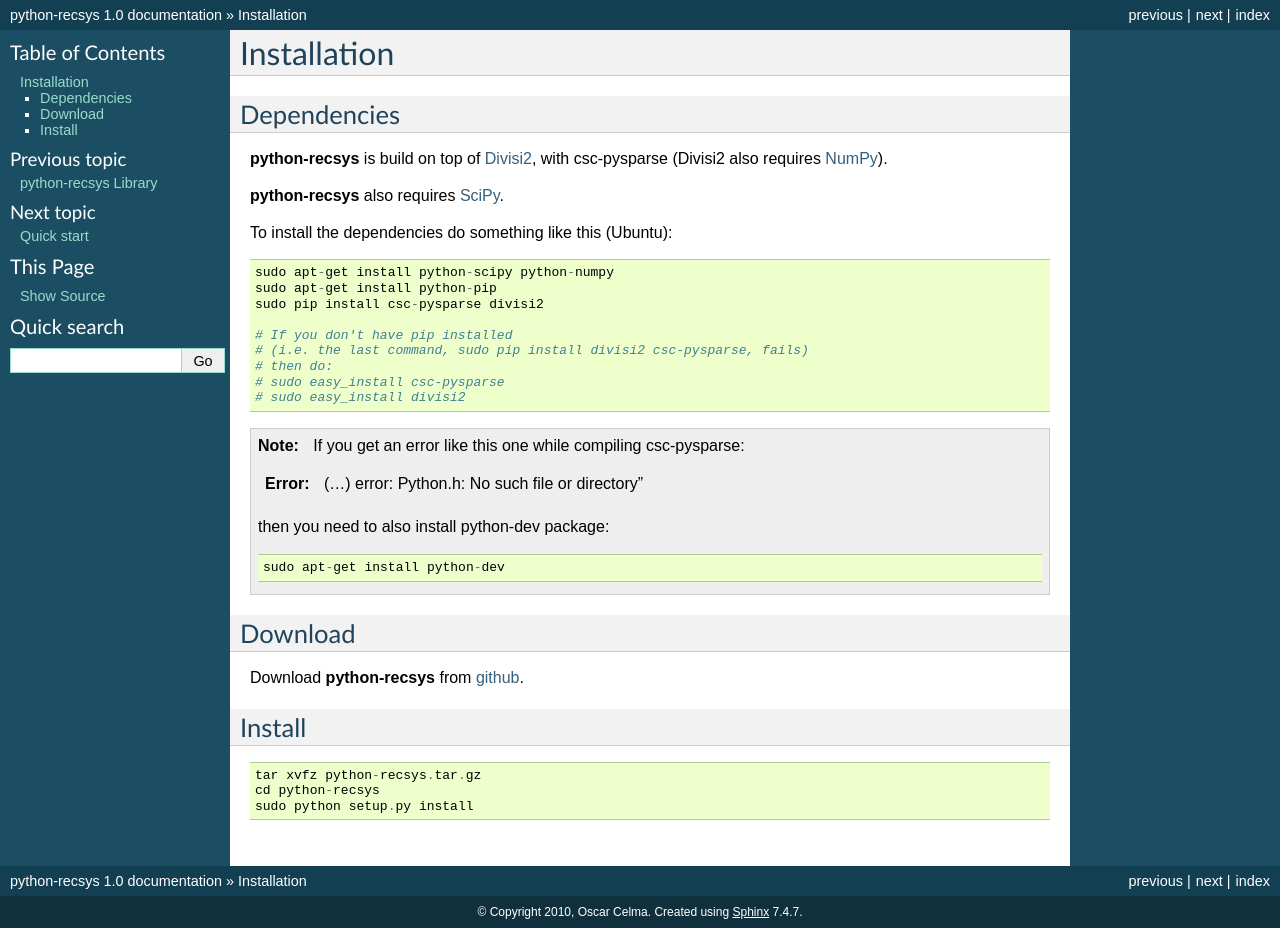
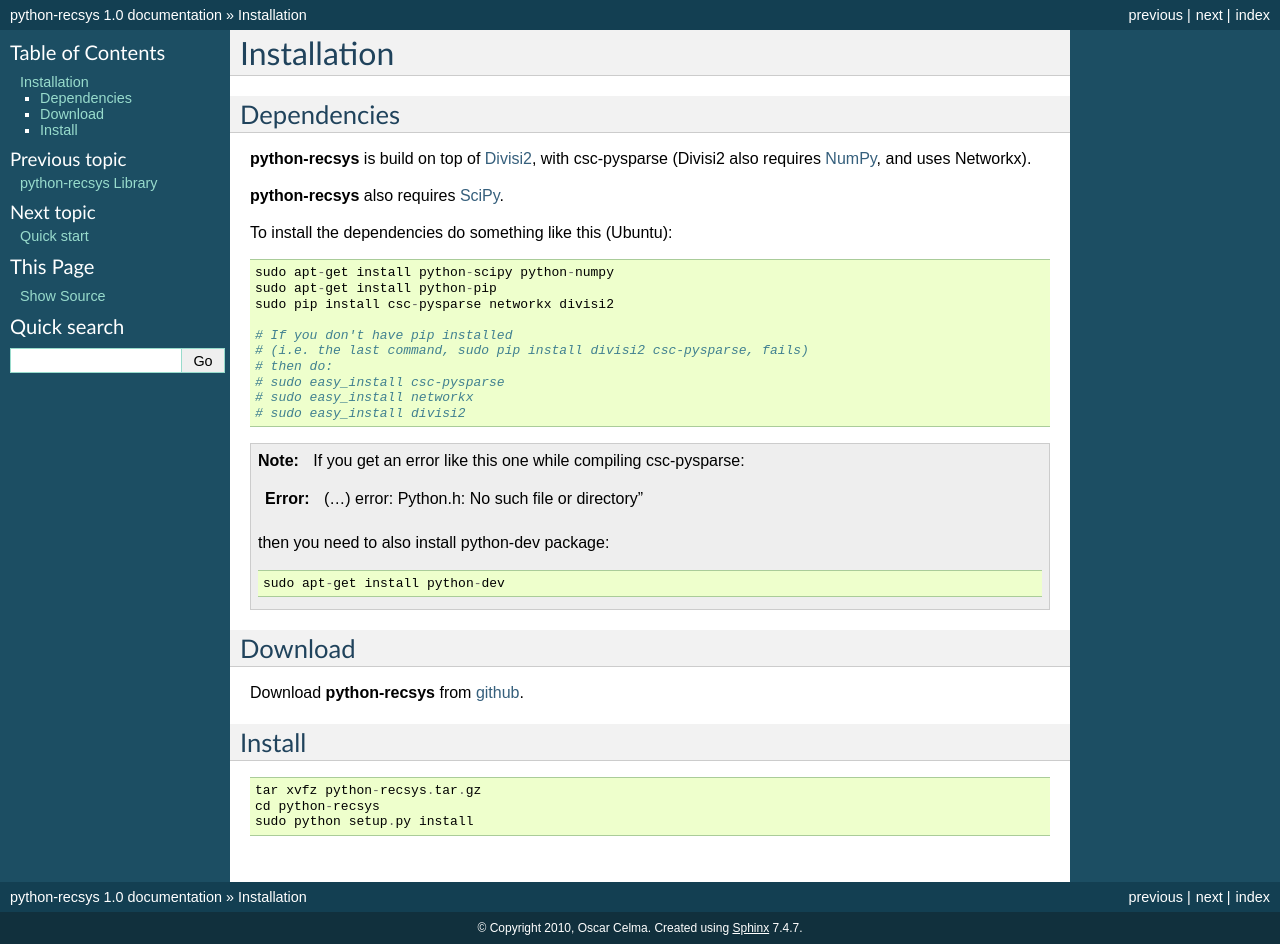
Before and after one commit to ocelma/python-recsys, a Sphinx documentation site: the page built from doc/source/installation.rst, in a window 1280 px wide. Built offline with Sphinx 7.4.7, drawn with Linux system fonts in a browser that asks for light colours; formulas are drawn with MathJax 3; pages that are not in the unit, such as notebooks, are missing from menus.

Commit message:
updated installation steps. Added networkx just in case

```diff
--- a/doc/source/installation.rst
+++ b/doc/source/installation.rst
@@ -4,7 +4,7 @@ Installation
 Dependencies
 ~~~~~~~~~~~~
 
-**python-recsys** is build on top of `Divisi2`_, with csc-pysparse (Divisi2 also requires `NumPy`_).
+**python-recsys** is build on top of `Divisi2`_, with csc-pysparse (Divisi2 also requires `NumPy`_, and uses Networkx).
 
 .. _`Divisi2`: http://csc.media.mit.edu/docs/divisi2/install.html
 .. _`NumPy`: http://numpy.scipy.org
@@ -19,14 +19,14 @@ To install the dependencies do something like this (Ubuntu):
 
     sudo apt-get install python-scipy python-numpy
     sudo apt-get install python-pip
-    sudo pip install csc-pysparse divisi2
+    sudo pip install csc-pysparse networkx divisi2
 
     # If you don't have pip installed
     # (i.e. the last command, sudo pip install divisi2 csc-pysparse, fails)
     # then do:
     # sudo easy_install csc-pysparse
+    # sudo easy_install networkx
     # sudo easy_install divisi2
-
 
 .. note::
     If you get an error like this one while compiling csc-pysparse:
```
